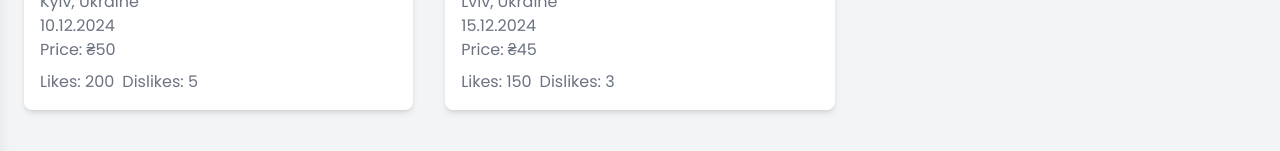
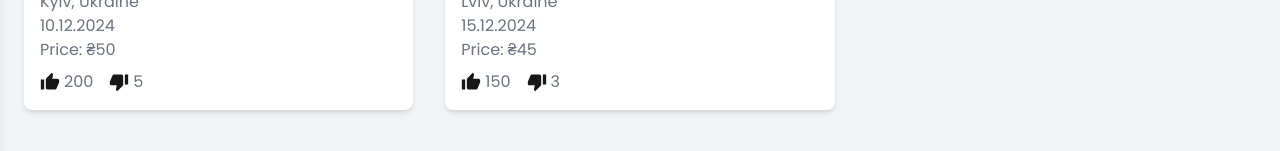
Before and after one commit to zagrebelnio/excursion-mate, a Next.js app in the folder frontend/: page /excursions in a window 1280 px wide. Shown: the part 541-692 px from the top of the page. Built offline with nearby package versions, Linux system fonts and the light colour scheme.

Commit message:
feat: adjust card info view

```diff
--- a/frontend/package.json
+++ b/frontend/package.json
@@ -13,6 +13,7 @@
   "dependencies": {
     "@emotion/react": "^11.13.5",
     "@emotion/styled": "^11.13.5",
+    "@mui/icons-material": "^6.1.10",
     "@mui/material": "^6.1.10",
     "date-fns": "^4.1.0",
     "next": "15.0.3",
--- a/frontend/src/app/components/excursionCard.tsx
+++ b/frontend/src/app/components/excursionCard.tsx
@@ -1,6 +1,7 @@
 import Link from 'next/link';
 import Image from 'next/image';
 import { format } from 'date-fns';
+import { ThumbUp, ThumbDown } from '@mui/icons-material';
 
 function ExcursionCard({ excursion }) {
   return (
@@ -23,9 +24,15 @@ function ExcursionCard({ excursion }) {
             <p className="text-gray-500">{excursion.location}</p>
             <p className="text-gray-500">{format(new Date(excursion.date), 'dd.MM.yyyy')}</p>
             <p className="text-gray-500">Price: ₴{excursion.price}</p>
-            <div className="flex items-center mt-2">
-              <span className="text-gray-500 mr-2">Likes: {excursion.likes}</span>
-              <span className="text-gray-500">Dislikes: {excursion.dislikes}</span>
+            <div className="flex items-center mt-2 gap-4">
+              <button className="flex items-center gap-1 hover:text-blue-500">
+                <ThumbUp fontSize="small" />
+                <span className="text-gray-500">{excursion.likes}</span>
+              </button>
+              <button className="flex items-center gap-1 hover:text-red-500">
+                <ThumbDown fontSize="small" />
+                <span className="text-gray-500">{excursion.dislikes}</span>
+              </button>
             </div>
           </div>
         </div>
```
Also changed, not shown: 1 other file (tests, documents, lock files or other folders).
